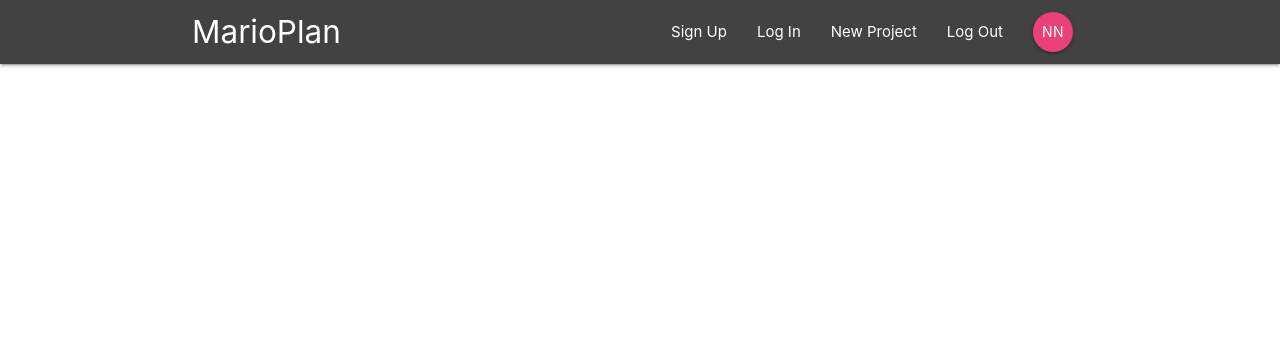
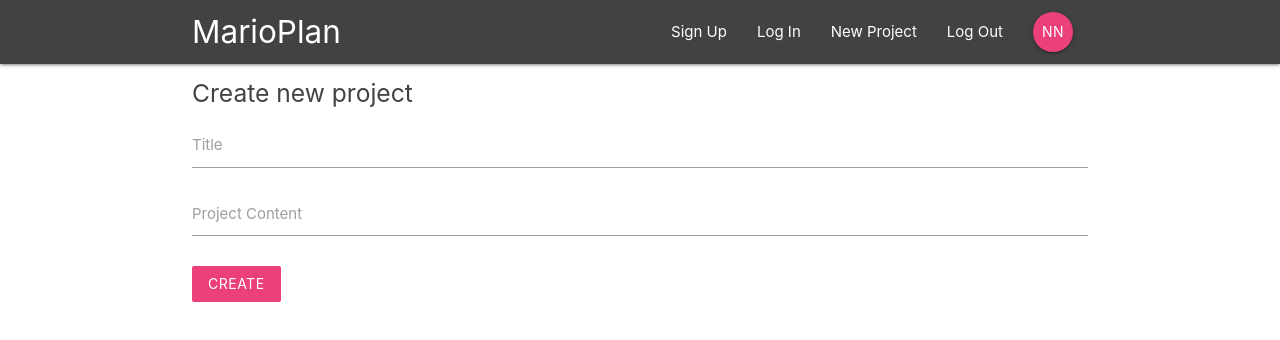
Before and after one commit to drambourg/react-mymarioplab, a React (Create React App) app: page /create in a window 1280 px wide. Shown: the top 340 px of the page. Built offline with nearby package versions, Linux system fonts and the light colour scheme.

Commit message:
Implements create project

```diff
--- a/src/App.js
+++ b/src/App.js
@@ -6,6 +6,7 @@ import Dashboard from "./Component/Dashboard/Dashboard";
 import ProjectDetails from "./Component/Project/ProjectDetails";
 import SignIn from "./Component/Auth/SignIn";
 import SignUp from "./Component/Auth/SignUp";
+import CreateProject from "./Component/Project/CreateProject";
 
 function App() {
     return (
@@ -17,6 +18,7 @@ function App() {
                     <Route path="/project/:id" component={ProjectDetails}/>
                     <Route path="/signin" component={SignIn}/>
                     <Route path="/signup" component={SignUp}/>
+                    <Route path="/create" component={CreateProject}/>
                 </Switch>
             </div>
         </BrowserRouter>
--- a/src/Component/Project/CreateProject.js
+++ b/src/Component/Project/CreateProject.js
@@ -0,0 +1,41 @@
+import React, {Component} from 'react';
+
+class CreateProject extends Component {
+    state = {
+        title:'',
+        content:'',
+    }
+
+    handleChange = (e) => {
+        this.setState({
+            [e.target.id]: e.target.value
+        })
+    }
+    handleSubmit = (e) => {
+        e.preventDefault();
+        console.log(this.state)
+    }
+
+    render() {
+        return (
+            <div className="container">
+                <form onSubmit={this.handleSubmit} className="white">
+                    <h5 className="grey-text text-darken-3">Create new project</h5>
+                    <div className="input-field">
+                        <label htmlFor="title">Title</label>
+                        <input type="text" id="title" onChange={this.handleChange}/>
+                    </div>
+                    <div className="input-field">
+                        <label htmlFor="content">Project Content</label>
+                        <textarea id="content" className="materialize-textarea" onChange={this.handleChange}></textarea>
+                    </div>
+                    <div className="input-field">
+                        <button className="btn pink lighten-1 z-depth-0">Create</button>
+                    </div>
+                </form>
+            </div>
+        );
+    }
+}
+
+export default CreateProject;
```
